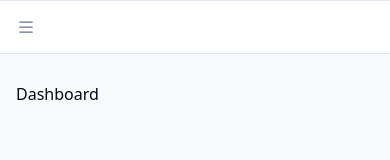
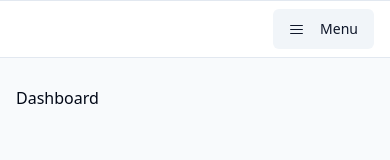
Before and after one commit to dotslashf/kost-dashboard, a Next.js app: page /dashboard in a window 390 px wide. Shown: the top 160 px of the page. Built offline with nearby package versions, Linux system fonts and the light colour scheme.

Commit message:
style: various

```diff
--- a/app/(site)/page.tsx
+++ b/app/(site)/page.tsx
@@ -2,7 +2,7 @@ import AuthForm from './components/AuthForm';
 
 export default function Home() {
   return (
-    <div className="flex flex-col justify-center min-h-full px-6 py-12 bg-slate-100 lg:px-8">
+    <div className="flex flex-col justify-center h-screen min-h-full px-6 py-12 bg-slate-100 lg:px-8">
       <div className="sm:mx-auto sm:w-full sm:max-w-md">
         <h2 className="text-3xl font-bold tracking-tight text-center">
           {/* sign in to{" "} */}
--- a/app/components/Layouts/Sidebar/Sidebar.tsx
+++ b/app/components/Layouts/Sidebar/Sidebar.tsx
@@ -1,30 +1,31 @@
+'use client';
+
+import { useState } from 'react';
 import SidebarItems from './SidebarItems';
+import clsx from 'clsx';
+import { Button } from '@/components/ui/button';
+import { HamburgerMenuIcon } from '@radix-ui/react-icons';
 
 const Sidebar = () => {
+  const [isSidebarOpen, setIsSidebarOpen] = useState(false);
   return (
     <>
-      <div className="sticky inset-x-0 top-0 px-4 bg-white border-y sm:px-6 md:px-8 lg:hidden dark:bg-slate-800 dark:border-slate-700">
-        <div className="flex items-center py-4">
-          <button type="button" className="text-slate-500 hover:text-slate-600">
-            <span className="sr-only">Toggle Navigation</span>
-            <svg
-              className="w-5 h-5"
-              width="16"
-              height="16"
-              fill="currentColor"
-              viewBox="0 0 16 16"
-            >
-              <path
-                fillRule="evenodd"
-                d="M2.5 12a.5.5 0 0 1 .5-.5h10a.5.5 0 0 1 0 1H3a.5.5 0 0 1-.5-.5zm0-4a.5.5 0 0 1 .5-.5h10a.5.5 0 0 1 0 1H3a.5.5 0 0 1-.5-.5zm0-4a.5.5 0 0 1 .5-.5h10a.5.5 0 0 1 0 1H3a.5.5 0 0 1-.5-.5z"
-              />
-            </svg>
-          </button>
+      <div
+        className="sticky inset-x-0 top-0 px-4 bg-white border-y sm:px-6 md:px-8 lg:hidden dark:bg-slate-800 dark:border-slate-700"
+        onClick={() => setIsSidebarOpen(!isSidebarOpen)}
+      >
+        <div className="flex justify-end py-2">
+          <Button variant={'secondary'}>
+            <HamburgerMenuIcon className="mr-4" />
+            <span className="no-underline">Menu</span>
+          </Button>
         </div>
       </div>
       <div
-        id="application-sidebar"
-        className="fixed top-0 bottom-0 left-0 hidden w-64 pb-10 -translate-x-full bg-white border-r hs-overlay border-slate-200 pt-7 lg:block lg:translate-x-0 lg:right-auto lg:bottom-0 dark:scrollbar-y dark:bg-slate-800 dark:border-slate-700"
+        className={clsx(
+          'fixed top-0 bottom-0 left-0 w-64 pb-10 bg-white border-r hs-overlay border-slate-200 pt-7 lg:block lg:translate-x-0 lg:right-auto lg:bottom-0 dark:scrollbar-y dark:bg-slate-800 dark:border-slate-700 transition z-30',
+          isSidebarOpen ? 'translate-x-0' : '-translate-x-full'
+        )}
       >
         <div className="px-6 text-sky-600">
           <a
--- a/app/components/Layouts/Sidebar/SidebarItems.tsx
+++ b/app/components/Layouts/Sidebar/SidebarItems.tsx
@@ -30,7 +30,7 @@ const SidebarItems = () => {
     },
   ];
   return (
-    <nav className="flex flex-col flex-wrap justify-between w-full h-full p-6 hs-accordion-group">
+    <nav className="flex flex-col flex-wrap justify-between w-full h-full p-6">
       <div className="space-y-1.5">
         {items.map((item) => {
           return (
--- a/app/dashboard/users/components/DataTable.tsx
+++ b/app/dashboard/users/components/DataTable.tsx
@@ -45,10 +45,10 @@ export const columns: ColumnDef<UserWithRoom>[] = [
   },
   {
     accessorKey: 'createdAt',
-    header: 'Date Join',
+    header: 'Tanggal Daftar',
     cell: ({ row }) => {
       return (
-        <span className="inline-flex items-center">
+        <span className="flex items-center">
           <ClockIcon className="w-4 h-4 mr-2" />{' '}
           {formatDate(row.original.createdAt)}
         </span>
--- a/app/dashboard/users/components/Dropdown.tsx
+++ b/app/dashboard/users/components/Dropdown.tsx
@@ -53,7 +53,6 @@ export default function Dropdown({ id, roomId }: DropdownProps) {
     <DropdownMenu>
       <DropdownMenuTrigger asChild>
         <Button variant="outline" className="w-8 h-8 p-0">
-          <span className="sr-only">Open menu</span>
           <MoreHorizontal className="w-4 h-4" />
         </Button>
       </DropdownMenuTrigger>
--- a/app/dashboard/users/components/ModalUser.tsx
+++ b/app/dashboard/users/components/ModalUser.tsx
@@ -75,7 +75,7 @@ export function ModalUser() {
     <Dialog open={isOpen} onOpenChange={setIsOpen}>
       <DialogTrigger asChild>
         <Button>
-          <PlusIcon className="w-4 h-4 mr-2" /> Add User
+          <PlusIcon className="w-4 h-4 mr-2" /> Tambah Penghuni
         </Button>
       </DialogTrigger>
       <DialogContent className="max-w-sm md:max-w-md">
--- a/app/dashboard/users/components/Table.tsx
+++ b/app/dashboard/users/components/Table.tsx
@@ -3,7 +3,6 @@
 import fetcher from '@/app/libs/fetcher';
 import DataTable, { UserWithRoom, columns } from './DataTable';
 import useSWR from 'swr';
-import { User } from '@prisma/client';
 
 export default function Table() {
   const { data, error } = useSWR<{ users: UserWithRoom[] }>(
--- a/app/layout.tsx
+++ b/app/layout.tsx
@@ -18,7 +18,7 @@ export default function RootLayout({
 }) {
   return (
     <html lang="en">
-      <body className="h-screen">
+      <body className="w-full min-h-screen">
         <AuthContext>
           <ToasterContext />
           {children}
```
